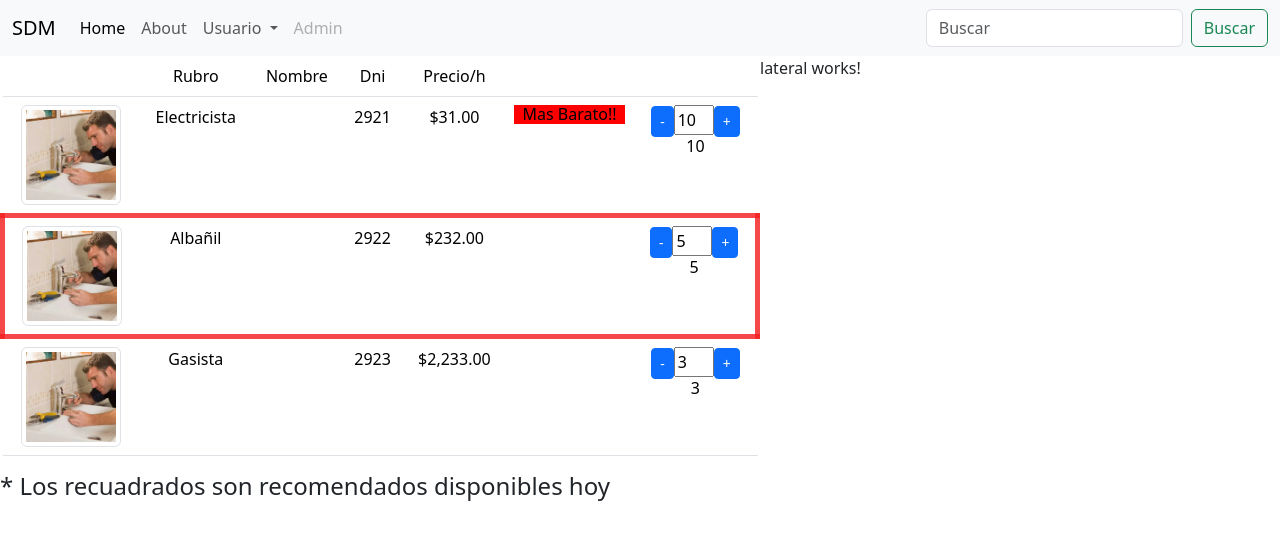
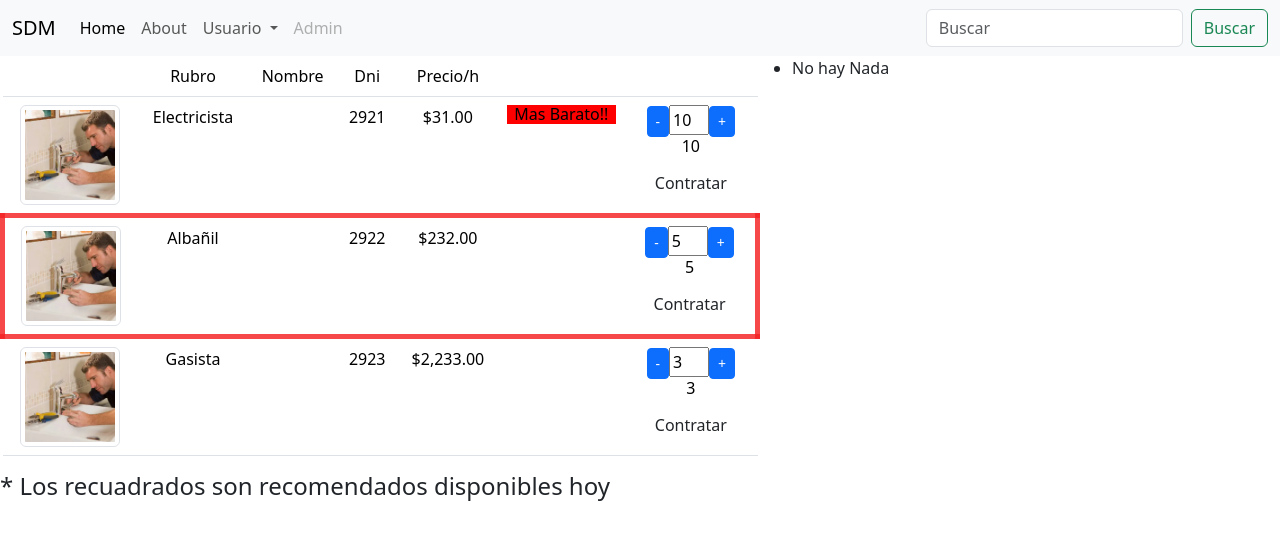
Before and after one commit to dsrrdiego/SDM, an Angular app: page /home in a window 1280 px wide. Shown: the top 540 px of the page. Built offline with nearby package versions, Linux system fonts and the light colour scheme.

Commit message:
ya anda, pero vamos a implementar Observer

```diff
--- a/src/app/empleado/empleado.component.html
+++ b/src/app/empleado/empleado.component.html
@@ -26,6 +26,8 @@
             <td>
                 <app-input-integer [(cantidad)]="e.cantidad" (maximo)="maximo($event)"></app-input-integer>
                 <h6>{{e.cantidad}}</h6>
+                <button class="btn" (click)="agregar(e)">Contratar</button>
+
 
             </td>
         </tr>
--- a/src/app/empleado/empleado.component.ts
+++ b/src/app/empleado/empleado.component.ts
@@ -1,5 +1,6 @@
 import { Component } from '@angular/core';
 import { Empleado } from './Empleado';
+import { ServicioGeneralService } from '../servicio-general.service';
 @Component({
   selector: 'app-empleado',
   templateUrl: './empleado.component.html',
@@ -38,7 +39,19 @@ export class EmpleadoComponent {
 
  maximo(m: String){
   alert(m);
+ }
 
+  // console.log('aa');
+agregar(e:Empleado){
+  this.servicio.agregar(e);
+}
+
+// lateral:ServicioGeneralService;
+constructor (private servicio: ServicioGeneralService){
+  // console.log('aa');
+  // this.agrergar(this.empleado[0]);
+
+  // this.lateral =new ServicioGeneralService();
  }
 
 }
--- a/src/app/lateral/lateral.component.html
+++ b/src/app/lateral/lateral.component.html
@@ -1 +1,6 @@
-<p>lateral works!</p>
+<ul>
+    @for (e of empleados; track e.nombre){
+    <li>{{e.nombre}}</li>
+    }@empty{ <li>No hay Nada</li>}
+    <!-- </li> -->
+</ul>
--- a/src/app/lateral/lateral.component.ts
+++ b/src/app/lateral/lateral.component.ts
@@ -1,10 +1,14 @@
 import { Component } from '@angular/core';
+import { ServicioGeneralService } from '../servicio-general.service';
+
 
 @Component({
   selector: 'app-lateral',
   templateUrl: './lateral.component.html',
   styleUrl: './lateral.component.scss'
 })
+
 export class LateralComponent {
-
+  empleados=this.servicio.empleadosAContratar;
+  constructor(private servicio: ServicioGeneralService){}
 }
--- /dev/null
+++ b/src/app/servicio-general.service.ts
@@ -0,0 +1,28 @@
+import { Injectable } from '@angular/core';
+import { Empleado } from './empleado/Empleado';
+
+
+@Injectable({
+  providedIn: 'root'
+})
+
+/**
+ * Logica para el Carro de Comparas
+ */
+export class ServicioGeneralService {
+  empleadosAContratar:Empleado[]=[];
+
+
+  agregar(e:Empleado){
+    let item:Empleado| undefined=this.empleadosAContratar.find((value)=>value.nombre==e.nombre);
+    if (!item){
+    this.empleadosAContratar.push(e);
+  }
+    console.log(this.empleadosAContratar);
+
+  }
+  constructor() {
+
+
+  }
+}
```
Also changed, not shown: 1 other file (tests, documents, lock files or other folders).
